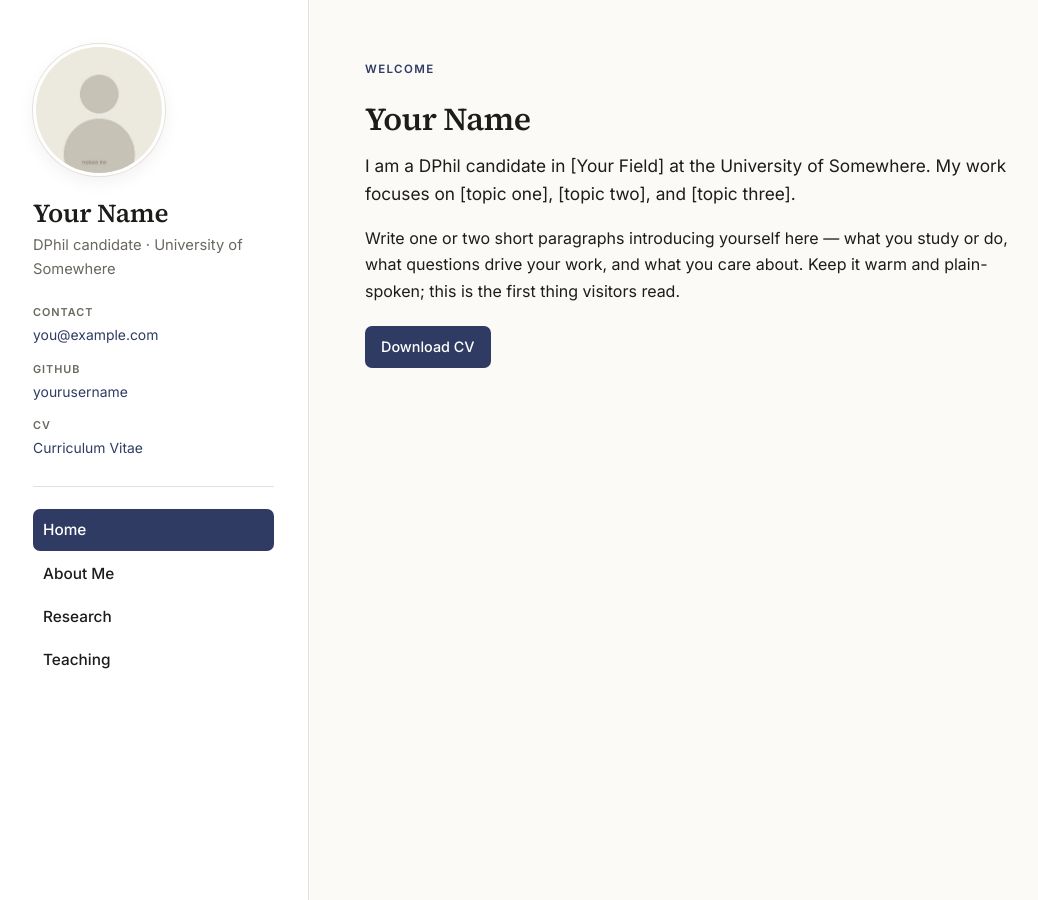
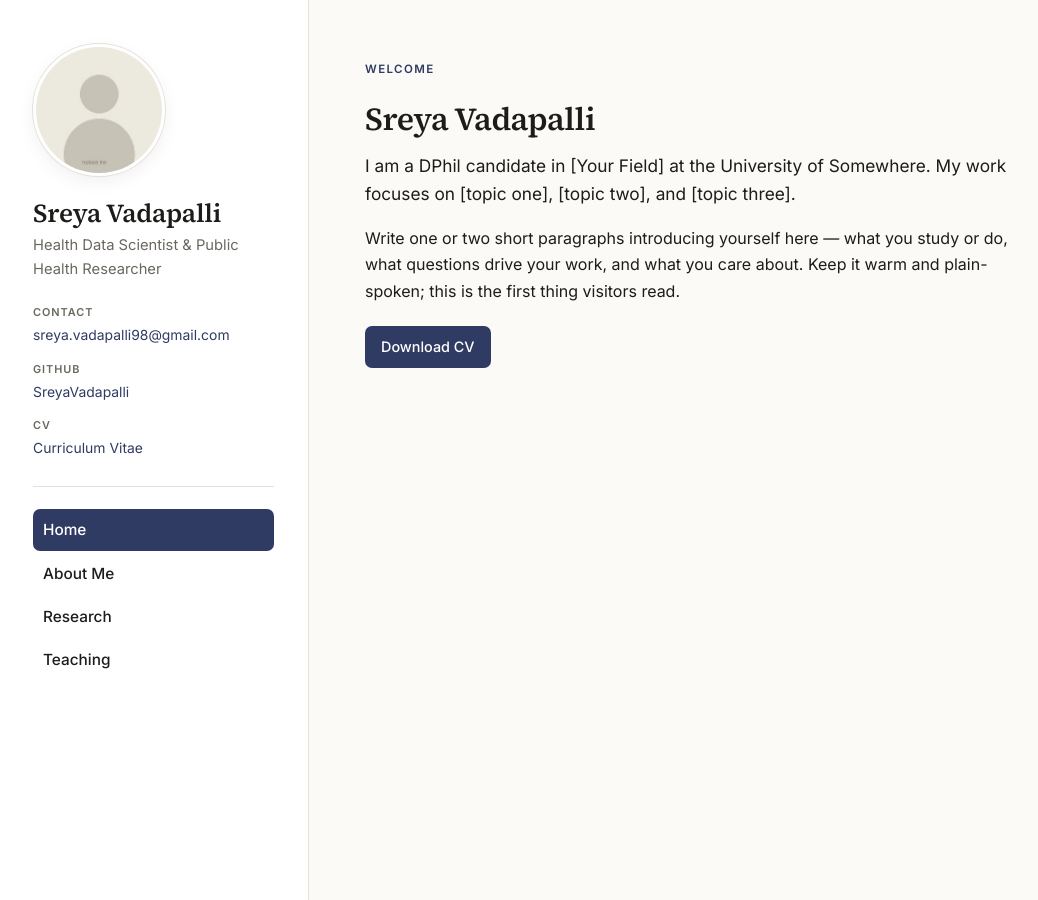
Before and after one commit to SreyaVadapalli/SreyaVadapalli.github.io, a Jekyll site: the page built from index.html, in a window 1280 px wide. Shown: the whole page, without its empty margins (51-1089 px from the left). Built offline with Jekyll 4.4.1, drawn with Linux system fonts in a browser that asks for light colours.

Commit message:
update my info

```diff
--- a/_config.yml
+++ b/_config.yml
@@ -1,14 +1,9 @@
-# ===========================================================
-#  EDIT THIS FILE FIRST — it fills in your name & links
-#  everywhere on the site. After editing, save and push.
-# ===========================================================
-
-title:       Your Name
-tagline:     DPhil candidate · University of Somewhere
-email:       you@example.com
-github_user: yourusername
+title:       Sreya Vadapalli
+tagline:     Health Data Scientist & Public Health Researcher
+email:       sreya.vadapalli98@gmail.com
+github_user: SreyaVadapalli
 cv_path:     /assets/files/CV.pdf
-description:  DPhil candidate researching [your topics]. Interests in X, Y, and Z.
+description:  Health Data Scientist & Public Health Researcher. Interests in X, Y, and Z.
 
 # --- Leave the settings below as they are ---
 markdown: kramdown
```
